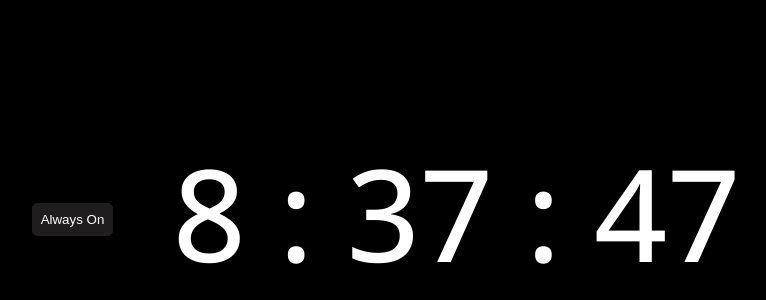
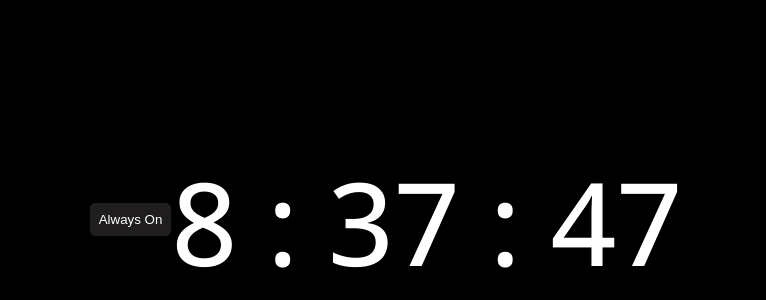
Before and after one commit to hiitssid/halfbrowserclock, a plain HTML site: page index.html in a window 1280 px wide. Shown: the part 500-800 px from the top of the page, without its empty margins (254-1020 px from the left). Drawn offline with nearby package versions, Linux system fonts and the light colour scheme.

Commit message:
justify-content:center

```diff
--- a/style.css
+++ b/style.css
@@ -11,17 +11,17 @@ body {
 
 .container {
   background-color: #000;
-  width: 60%;
+  width: 100%;
   height: 100vh;
   margin: auto;
   display: flex;
-  justify-content: space-around;
+  justify-content: center;
   align-items: baseline;
   /* border: 3px solid red; */
 }
 
 .time {
-  font-size: 10vw;
+  font-size: 9vw;
   font-family: "Open Sans", sans-serif;
   color: #fff;
   align-self: flex-end;
```
